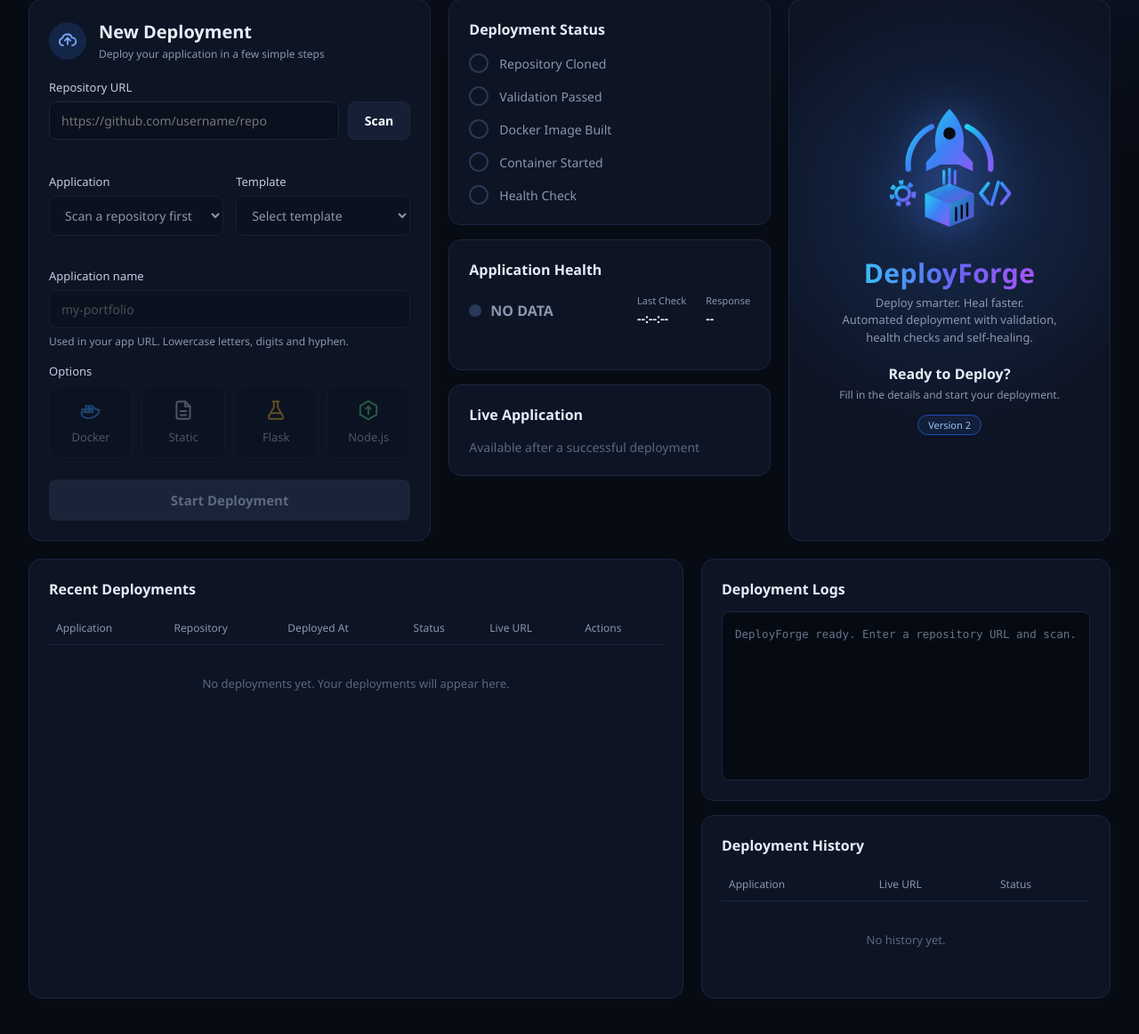
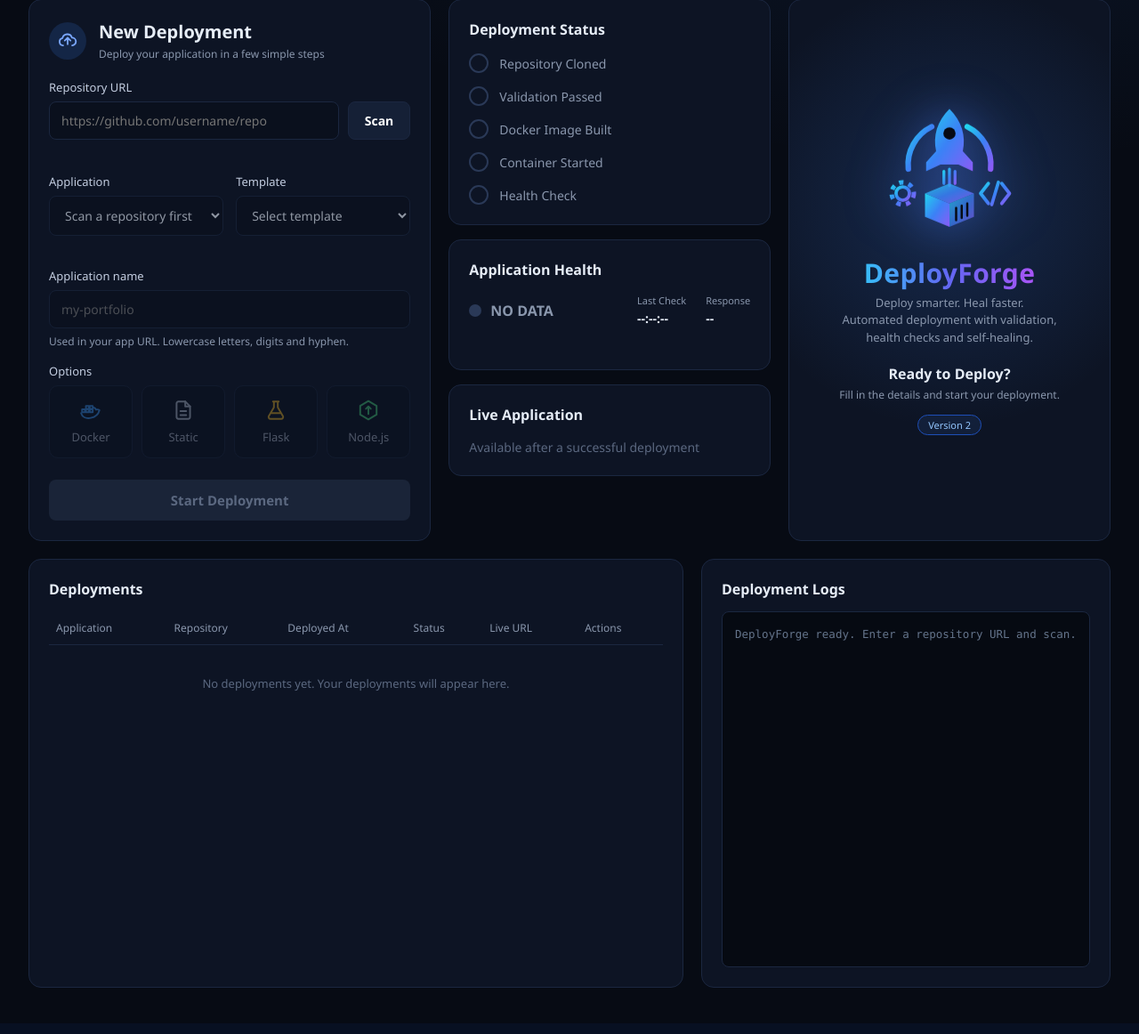
Before and after one commit to pranavkotewar/deployment_platform_project, a Flask app: page / in a window 1280 px wide. Shown: the part 94-1256 px from the top of the page at 89% size. Run offline with Flask 3, Linux system fonts and the light colour scheme; data that the repository does not hold is empty.

Commit message:
V2: merge Deployments panel, bigger logs, admin password remembered on browser

```diff
--- a/v2/backend/deploy_routes.py
+++ b/v2/backend/deploy_routes.py
@@ -273,7 +273,7 @@ def history():
 
 # ---------- token / admin access ----------
 TOKEN_FILE = os.path.join(os.path.dirname(os.path.abspath(__file__)), 'data', 'tokens.json')
-ADMIN_KEY = os.getenv('ADMIN_KEY', '')
+ADMIN_KEY = os.getenv('ADMIN_PASSWORD') or os.getenv('ADMIN_KEY', '')
 _lock = threading.Lock()
 PENDING = {}
 
--- a/v2/backend/templates/dashboard.html
+++ b/v2/backend/templates/dashboard.html
@@ -117,10 +117,12 @@
   th { text-align: left; font-size: 12px; font-weight: 500; color: var(--muted); padding: 10px 8px; border-bottom: 1px solid var(--line); }
   td { padding: 14px 8px; font-size: 13px; }
   .empty { text-align: center; color: #5b6880; padding: 34px 8px; font-size: 13px; }
-  .terminal { background: #060a12; border: 1px solid var(--line); border-radius: 8px; padding: 14px; font-family: Consolas, 'Courier New', monospace; font-size: 12.5px; line-height: 1.7; height: 190px; overflow-y: auto; white-space: pre-wrap; word-break: break-all; }
+  .terminal { background: #060a12; border: 1px solid var(--line); border-radius: 8px; padding: 14px; font-family: Consolas, 'Courier New', monospace; font-size: 12.5px; line-height: 1.7; height: 400px; overflow-y: auto; white-space: pre-wrap; word-break: break-all; }
   .l-info { color: #86efac; }
   .l-err { color: #f87171; }
   .l-dim { color: #64748b; }
+  .scroll-box { max-height: 440px; overflow-y: auto; }
+  .scroll-box th { position: sticky; top: 0; background: var(--panel); }
   .view-all { font-size: 12px; color: #4d8dff; }
 
   @media (max-width: 1150px) {
@@ -286,26 +288,19 @@
 
   <div class="grid2">
     <section class="card">
-      <div class="card-head"><h3 class="card-title">Recent Deployments</h3></div>
+      <div class="card-head"><h3 class="card-title">Deployments</h3></div>
+      <div class="scroll-box">
         <table>
           <thead><tr><th>Application</th><th>Repository</th><th>Deployed At</th><th>Status</th><th>Live URL</th><th>Actions</th></tr></thead>
           <tbody id="recentBody"><tr><td colspan="6" class="empty">No deployments yet. Your deployments will appear here.</td></tr></tbody>
         </table>
+      </div>
     </section>
 
-    <div class="col">
     <section class="card">
       <div class="card-head"><h3 class="card-title">Deployment Logs</h3></div>
       <div class="terminal" id="logBox"></div>
     </section>
-      <section class="card">
-        <div class="card-head"><h3 class="card-title">Deployment History</h3></div>
-        <table>
-          <thead><tr><th>Application</th><th>Live URL</th><th>Status</th></tr></thead>
-          <tbody id="historyBody"><tr><td colspan="3" class="empty">No history yet.</td></tr></tbody>
-        </table>
-      </section>
-    </div>
   </div>
 </div>
 
@@ -734,7 +729,7 @@
     fetch('/history').then(function (r) { return r.json(); }).then(function (d) {
       if (d.status !== 'ok') { return; }
       var rb = document.getElementById('recentBody');
-      var hb = document.getElementById('historyBody');
+      var hb = document.createElement('tbody');
       rb.innerHTML = ''; hb.innerHTML = '';
       if (!d.items.length) {
         rb.appendChild(emptyRow(6, 'No deployments yet. Your deployments will appear here.'));
@@ -800,7 +795,7 @@
     try { var m = getTokens(); delete m[n]; localStorage.setItem('df_tokens', JSON.stringify(m)); } catch (e) {}
   }
   function adminKey() {
-    try { return sessionStorage.getItem('df_admin') || ''; } catch (e) { return ''; }
+    try { return localStorage.getItem('df_admin') || ''; } catch (e) { return ''; }
   }
   function authHeaders(n) {
     var h = {};
@@ -820,13 +815,13 @@
   adminLink.addEventListener('click', function (e) {
     e.preventDefault();
     if (adminKey()) {
-      try { sessionStorage.removeItem('df_admin'); } catch (x) {}
+      try { localStorage.removeItem('df_admin'); } catch (x) {}
     } else {
-      var k = window.prompt('Enter admin key');
+      var k = window.prompt('Enter admin password');
       if (k) {
         fetch('/admin-check', { method: 'POST', headers: { 'X-Admin-Key': k.trim() } }).then(function (r) { return r.json(); }).then(function (d) {
-          if (d.admin) { try { sessionStorage.setItem('df_admin', k.trim()); } catch (x) {} logLine('Admin access enabled', 'l-info'); }
-          else { logLine('Wrong admin key', 'l-err'); }
+          if (d.admin) { try { localStorage.setItem('df_admin', k.trim()); } catch (x) {} logLine('Admin access enabled', 'l-info'); }
+          else { logLine('Wrong admin password', 'l-err'); }
           paintAdmin();
           loadHistory();
         }).catch(function () { logLine('Could not verify the admin key', 'l-err'); });
@@ -839,7 +834,7 @@
   paintAdmin();
   if (adminKey()) {
     fetch('/admin-check', { method: 'POST', headers: { 'X-Admin-Key': adminKey() } }).then(function (r) { return r.json(); }).then(function (d) {
-      if (!d.admin) { try { sessionStorage.removeItem('df_admin'); } catch (x) {} paintAdmin(); loadHistory(); }
+      if (!d.admin) { try { localStorage.removeItem('df_admin'); } catch (x) {} paintAdmin(); loadHistory(); }
     }).catch(function () {});
   }
 
```
Lines whose indentation alone changed are shown as unchanged.
